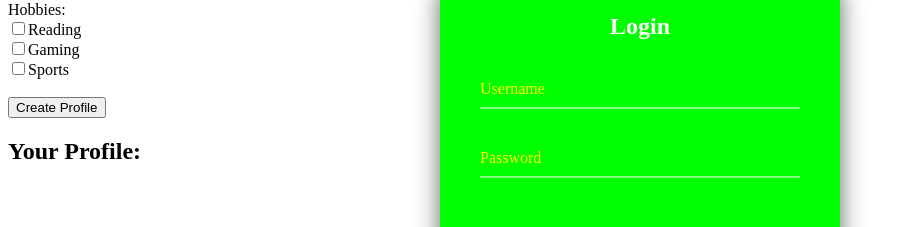
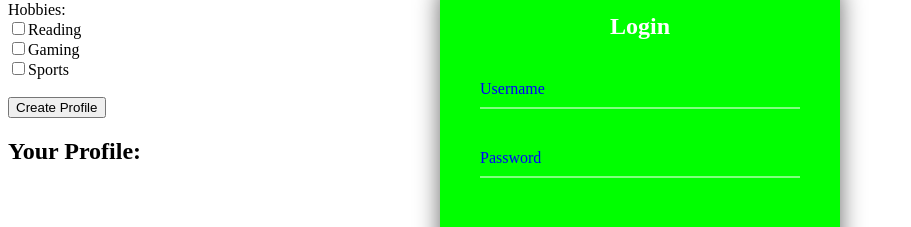
Before and after one commit to YunusGafur/ProfileGenerator, a plain HTML site: page index.html in a window 1280 px wide. Shown: the part 290-517 px from the top of the page, without its empty margins (0-911 px from the left). Drawn offline with Linux system fonts and the light colour scheme.

Commit message:
Update styles.css

```diff
--- a/styles.css
+++ b/styles.css
@@ -43,7 +43,7 @@ html {
   left: 0;
   padding: 10px 0;
   font-size: 16px;
-  color: #FF0;
+  color: #0000FF;
   pointer-events: none;
   transition: .5s;
 }
```
